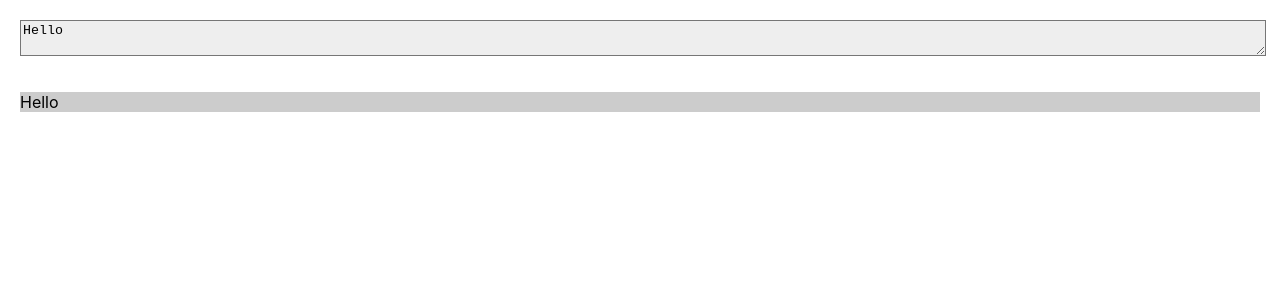
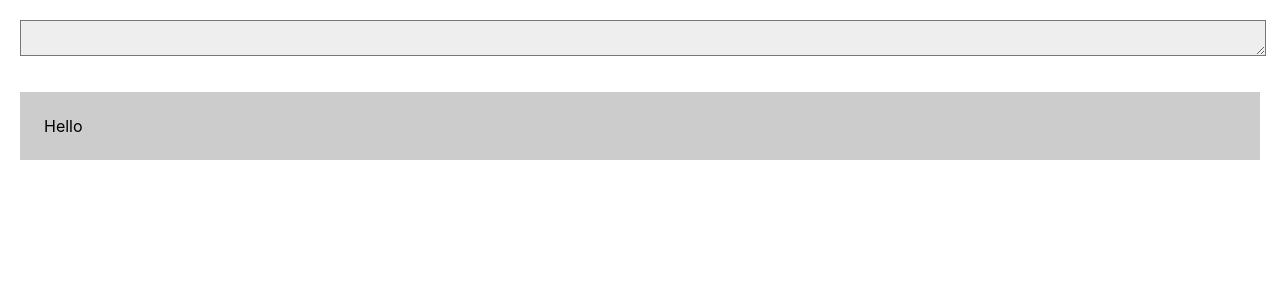
Before and after one commit to MDBoticano/markdown-previewer, a React (Create React App) app: page / in a window 1280 px wide. Shown: the top 300 px of the page. Built offline with nearby package versions, Linux system fonts and the light colour scheme.

Commit message:
Beginnings of React-Redux

```diff
--- a/package.json
+++ b/package.json
@@ -8,7 +8,8 @@
     "react": "^16.8.6",
     "react-dom": "^16.8.6",
     "react-redux": "^7.0.3",
-    "react-scripts": "3.0.1"
+    "react-scripts": "3.0.1",
+    "redux": "^4.0.1"
   },
   "scripts": {
     "predeploy": "npm run build",
--- a/src/Editor.js
+++ b/src/Editor.js
@@ -5,14 +5,22 @@ class Editor extends React.Component {
   constructor(props) {
     super(props);
     this.state = {
+      editorText: ""
+    };
 
-    };
+    this.handleTextAreaChange = this.handleTextAreaChange.bind(this);
   }
 
+  // Function: when textarea is modified, update state to reflect changes
+  handleTextAreaChange = () => {
+
+  }
+
+
+  // Render
   render() {
     return (
-      <textarea id="editor">
-        Hello
+      <textarea id="editor" onChange={this.handleTextAreaChange}>
       </textarea>
     );
   }
--- a/src/Preview.css
+++ b/src/Preview.css
@@ -1,5 +1,10 @@
 #preview {
   margin: 2em 0;
-  width: 100%;
+  max-width: 100%;
   background-color: #ccc;
 }
+
+#markdown-text {
+  max-width: 100%;
+  padding: 1.5em;
+}
--- a/src/Preview.js
+++ b/src/Preview.js
@@ -13,10 +13,14 @@ class Preview extends React.Component {
 
   // Function: Apply Markdown to copied text
 
+
+  // Render
   render() {
     return (
       <div id="preview">
-        {this.state.editorText}
+        <div id="markdown-text">
+          {this.state.editorText}
+        </div>
       </div>
     );
   }
```
Also changed, not shown: src/App.js (+8 -0 lines), 1 other file (tests, documents, lock files or other folders).
